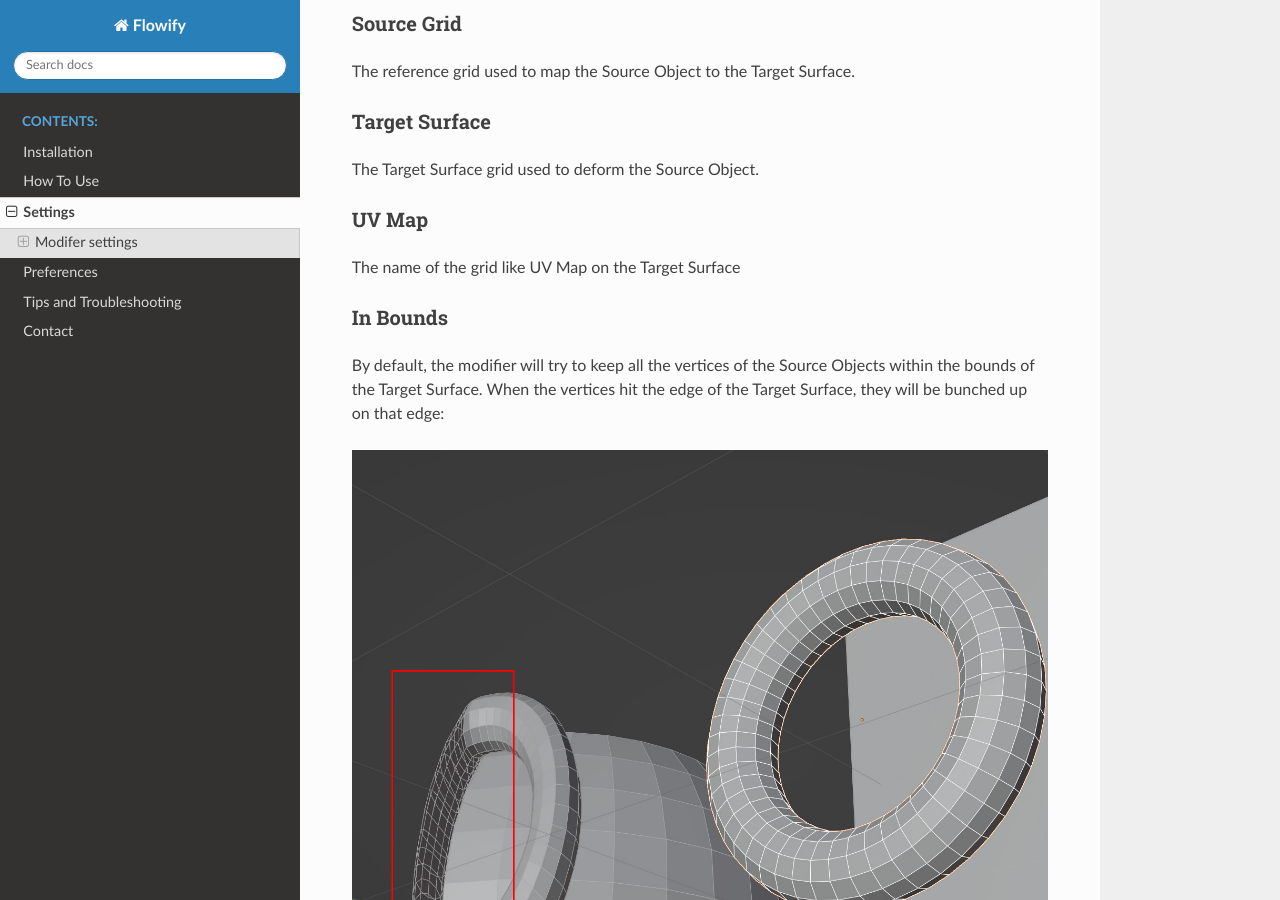
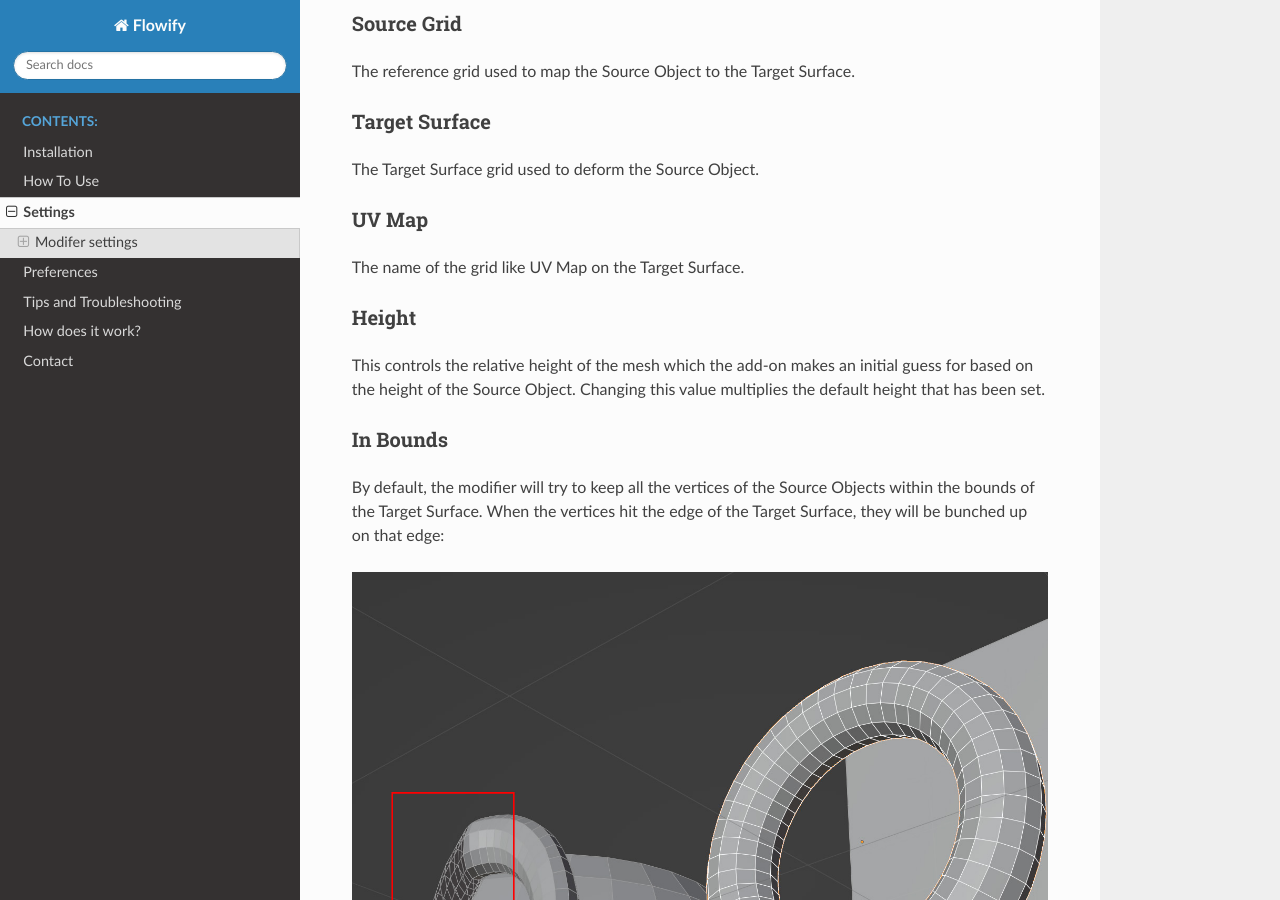
Before and after one commit to mkingsnorth/flowify_docs, a Sphinx documentation site: the page built from docs/settings.rst, in a window 1280 px wide and 900 px high, scrolled down 734 px. Built offline with Sphinx 7.4.7 and the Read the Docs theme 2.0.0, drawn with Linux system fonts in a browser that asks for light colours.

```diff
--- a/docs/index.rst
+++ b/docs/index.rst
@@ -106,6 +106,7 @@ If you are undecided about which add-on suits your needs, don't hesitate to :ref
    settings
    preferences
    troubleshooting
+   how_does_it_work
    contact
 
 
--- a/docs/settings.rst
+++ b/docs/settings.rst
@@ -32,7 +32,12 @@ The Target Surface grid used to deform the Source Object.
 UV Map
 -----------
 
-The name of the grid like UV Map on the Target Surface
+The name of the grid like UV Map on the Target Surface.
+
+Height
+--------------
+
+This controls the relative height of the mesh which the add-on makes an initial guess for based on the height of the Source Object.  Changing this value multiplies the default height that has been set.
 
 In Bounds
 -----------------
```
Also changed, not shown: docs/how_does_it_work.rst (added, +29 -0 lines), docs/use.rst (+12 -3 lines), docs/images/uv_grid.jpg (added), docs/images/vertex_mapping.jpg (added), docs/images/vertex_mapping.png (added).
